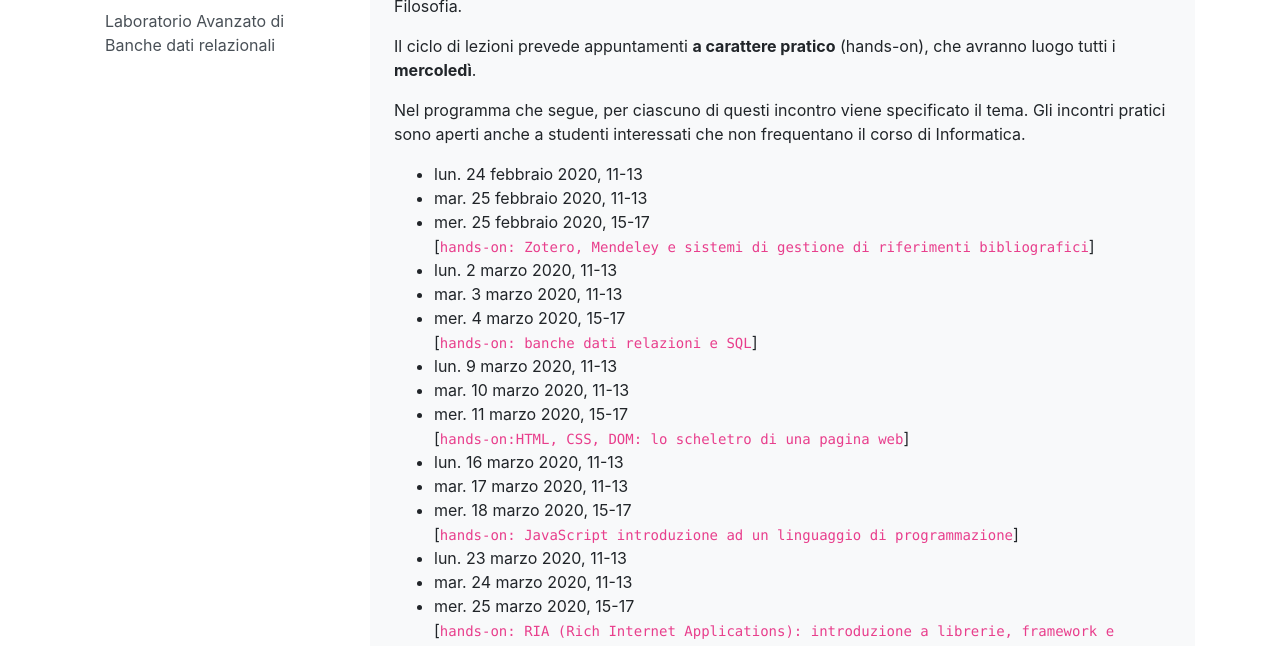
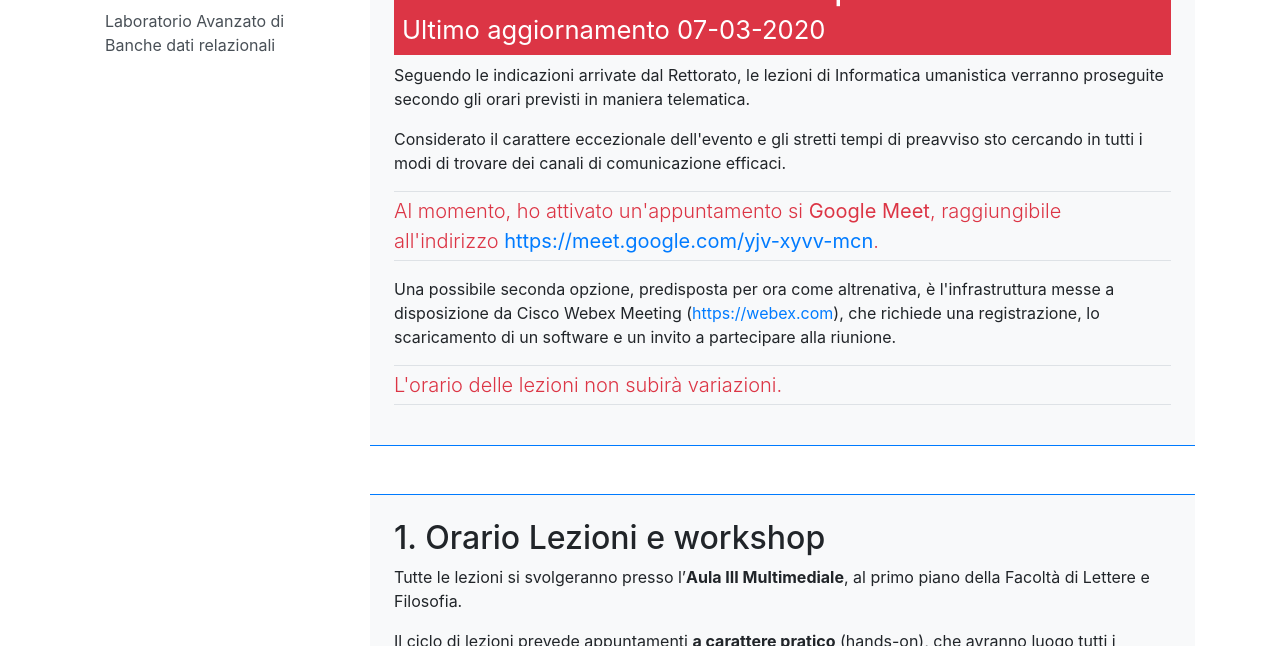
Before and after one commit to jbogdani/didattica-2019-2020, a plain HTML site: page index.html in a window 1280 px wide. Shown: the part 774-1420 px from the top of the page. Drawn offline with nearby package versions, Linux system fonts and the light colour scheme.

Commit message:
Update index.html

```diff
--- a/index.html
+++ b/index.html
@@ -45,6 +45,17 @@
                 </div>
           </div>
           <div class="col-12 col-sm-9">
+              <div class="mb-5 bg-light p-4 border-top border-bottom border-primary">
+                <h2 class="bg-danger text-white p-2">Avviso importante in occasione dell'interruzione della didattica a causa dell'epidemia da COVID-19<br>
+                  <small>Ultimo aggiornamento 07-03-2020</small></h2>
+                <p>Seguendo le indicazioni arrivate dal Rettorato, le lezioni di Informatica umanistica verranno proseguite
+                secondo gli orari previsti in maniera telematica.</p>
+                <p>Considerato il carattere eccezionale dell'evento e gli stretti tempi di preavviso sto cercando in tutti i modi
+                di trovare dei canali di comunicazione efficaci.</p>
+                <p class="lead border-top border-bottom text-danger py-1">Al momento, ho attivato un'appuntamento si <strong>Google Meet</strong>, raggiungibile all'indirizzo <a href="https://meet.google.com/yjv-xyvv-mcn" target="_blank"><strong>https://meet.google.com/yjv-xyvv-mcn</strong></a>.</p>
+                <p>Una possibile seconda opzione, predisposta per ora come altrenativa, è l'infrastruttura messe a disposizione da Cisco Webex Meeting (<a href="https://webex.com" target="_blank">https://webex.com</a>), che richiede una registrazione, lo scaricamento di un software e un invito a partecipare alla riunione.</p>
+                <p class="lead border-top border-bottom text-danger py-1">L'orario delle lezioni non subirà variazioni.</p>
+              </div>
               <div class="mb-5 bg-light p-4 border-top border-bottom border-primary">
                   <h2 id="orario-lezioni-e-workshop">1. Orario Lezioni e workshop</h2>
                   <p>Tutte le lezioni si svolgeranno presso l’<strong>Aula III Multimediale</strong>, al primo piano della Facoltà di Lettere e Filosofia.</p>
```
